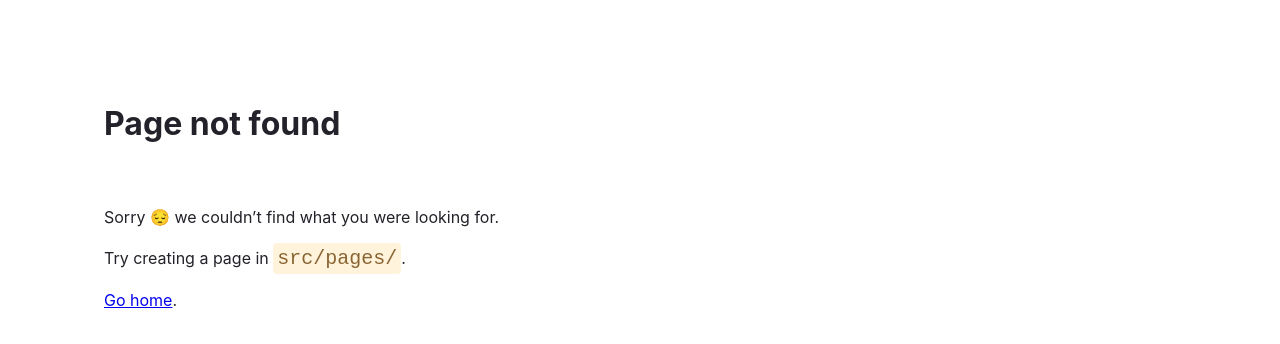
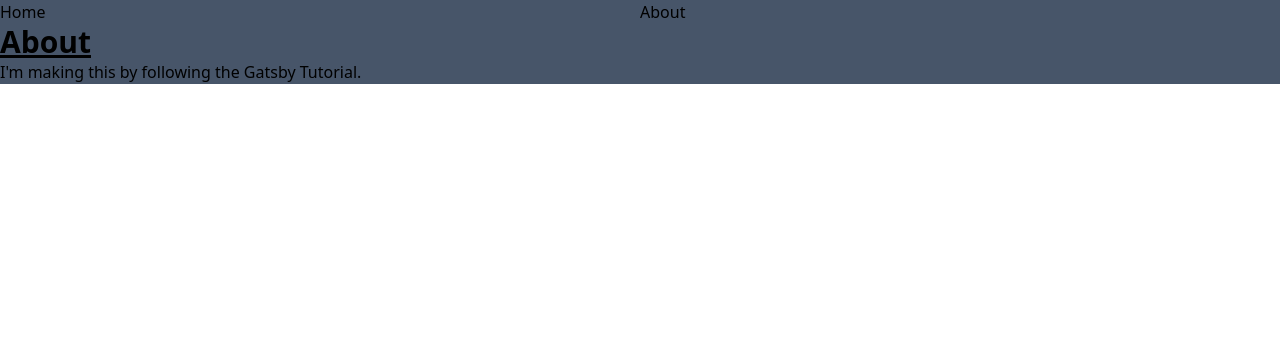
Before and after one commit to Domenico-G/My-first-gatsby-site, a Gatsby site: page /about in a window 1280 px wide. Before the commit this address had no page. Built offline with nearby package versions, Linux system fonts and the light colour scheme; Gatsby itself is replaced by a stand-in of ours.

Commit message:
created layout component

```diff
--- /dev/null
+++ b/gatsby-browser.js
@@ -0,0 +1 @@
+import "./src/styles/global.css";
--- a/package.json
+++ b/package.json
@@ -18,5 +18,11 @@
     "gatsby": "^4.5.2",
     "react": "^17.0.1",
     "react-dom": "^17.0.1"
+  },
+  "devDependencies": {
+    "autoprefixer": "^10.4.2",
+    "gatsby-plugin-postcss": "^5.5.0",
+    "postcss": "^8.4.5",
+    "tailwindcss": "^3.0.15"
   }
 }
--- /dev/null
+++ b/postcss.config.js
@@ -0,0 +1,6 @@
+module.exports = {
+  plugins: {
+    tailwindcss: {},
+    autoprefixer: {},
+  },
+}
--- /dev/null
+++ b/src/components/layout.js
@@ -0,0 +1,21 @@
+import * as React from "react";
+import {Link} from "gatsby";
+
+const Layout = ({pageTitle, children}) => {
+    return (
+        <div claSS="container bg-slate-600">
+            <nav>
+               <ul class="grid grid-cols-2">
+                    <li><Link to="/">Home</Link></li>
+                    <li><Link to="/about">About</Link></li>
+                </ul>
+            </nav>
+            <main>
+                <h1 className="text-3xl font-bold underline">{pageTitle}</h1>
+                {children}
+            </main>
+        </div>
+    )
+}
+
+export default Layout
--- /dev/null
+++ b/src/pages/about.js
@@ -0,0 +1,12 @@
+import * as React from "react";
+import Layout from "../components/layout";
+
+const About = () => {
+    return (
+      <Layout pageTitle="About">
+        <p>I'm making this by following the Gatsby Tutorial.</p>
+      </Layout>
+    );
+}
+
+export default About;
--- a/src/pages/index.js
+++ b/src/pages/index.js
@@ -1,10 +1,12 @@
-import * as React from "react"
+import * as React from 'react'
+import Layout from "../components/layout"
 
-// markup
 const IndexPage = () => {
   return (
     <main>
-
+      <Layout pageTitle="Home">
+        <p>I'm making this by following the Gatsby Tutorial.</p>
+      </Layout>
     </main>
   )
 }
--- /dev/null
+++ b/src/styles/global.css
@@ -0,0 +1,3 @@
+@tailwind base;
+@tailwind components;
+@tailwind utilities;
--- /dev/null
+++ b/tailwind.config.js
@@ -0,0 +1,7 @@
+module.exports = {
+  content: ["./src/**/*.{js,jsx,ts,tsx}"],
+  theme: {
+    extend: {},
+  },
+  plugins: ["gatsby-plugin-postcss"],
+};
```
Also changed, not shown: 1 other file.
